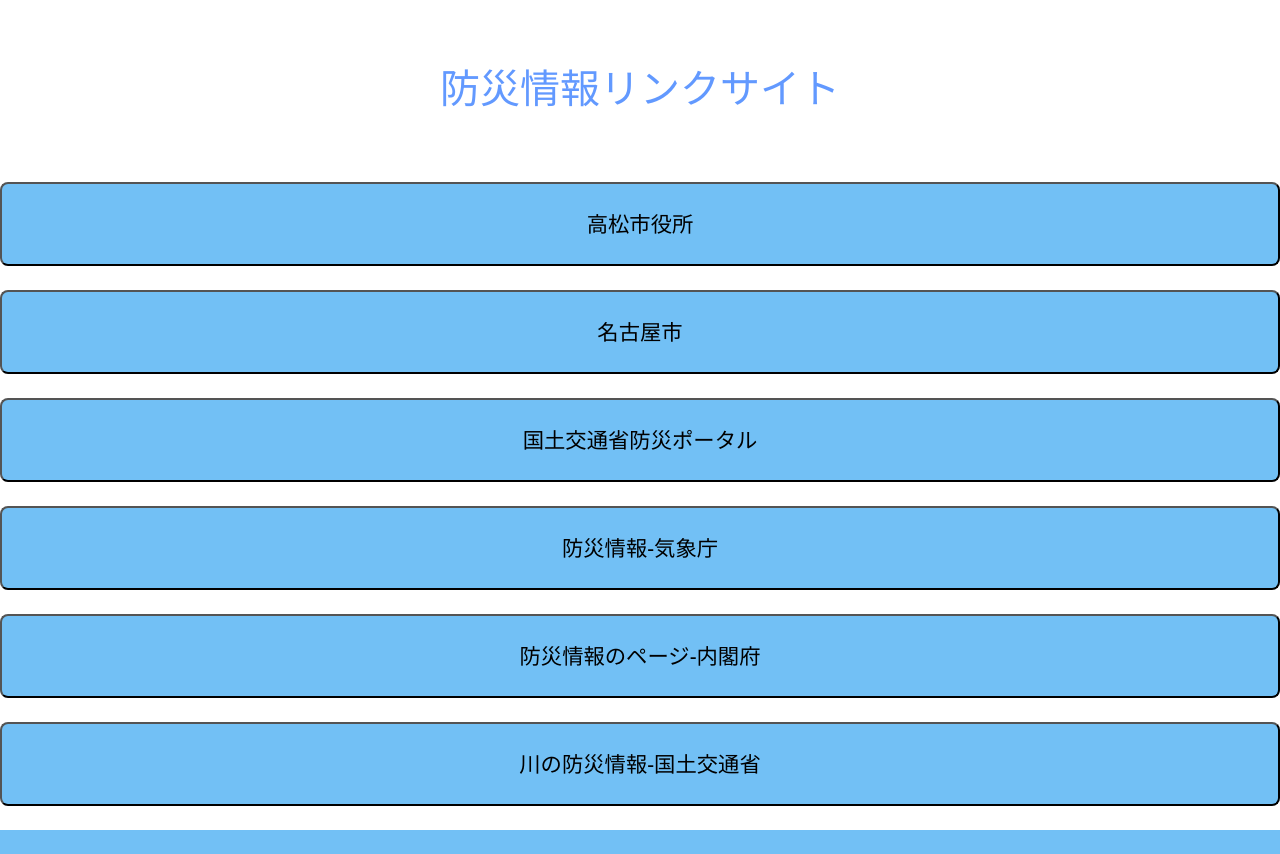
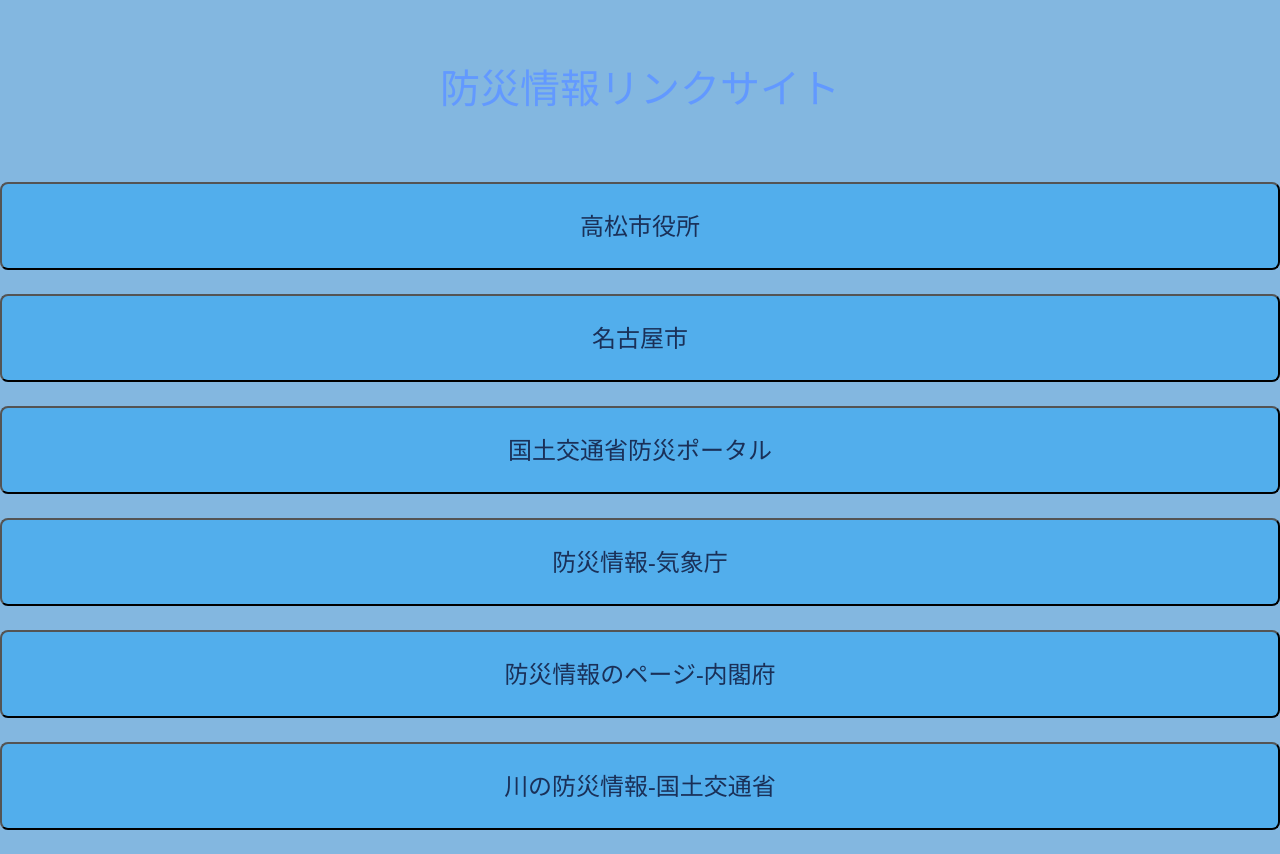
Before and after one commit to Kta0000/kk_appdeve, a Flask app: page /link in a window 1280 px wide. Shown: the part 70-924 px from the top of the page. Before the commit the page ends 900 px from the top, so only its background shows below. Run offline with Flask 2, Linux system fonts and the light colour scheme.

Commit message:
css変更

```diff
--- a/static/css/bitikutuika.css
+++ b/static/css/bitikutuika.css
@@ -31,3 +31,6 @@ button.btn--thistle{
 .form-group{
   color: teal;
 }
+main{
+  background-color: rgb(99, 153, 197);
+}
--- a/static/css/bousailink.css
+++ b/static/css/bousailink.css
@@ -87,10 +87,14 @@ main button {
   width: 100%;
   margin: 0 auto;
   padding: 1.5rem 3.0rem;
-  background-color: #72c0f5;
+  background-color: #52aeec;
   border-radius: 8px;
 box-sizing: border-box;
   text-decoration: none;
   transition: 0.3s;
-  font-size: 16pt;
+  font-size: 18pt;
+  color:rgb(26, 48, 88)
 }
+main{
+  background-color: rgb(131, 183, 224);
+}
```
